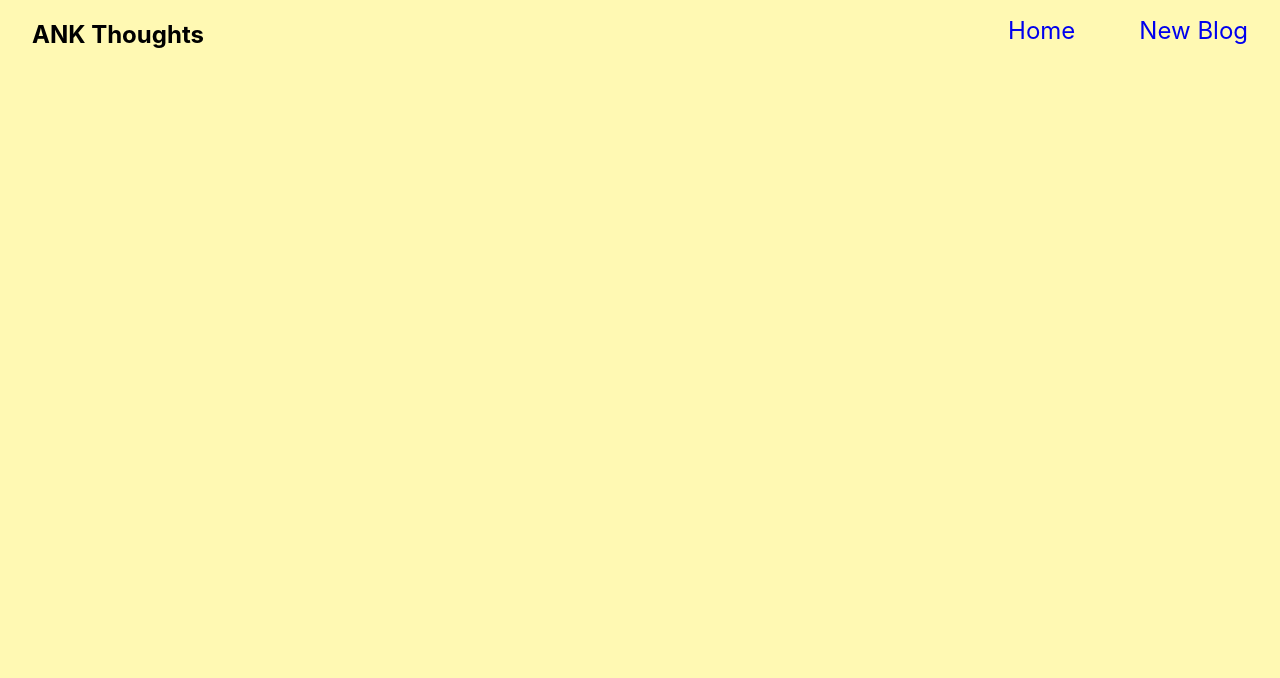
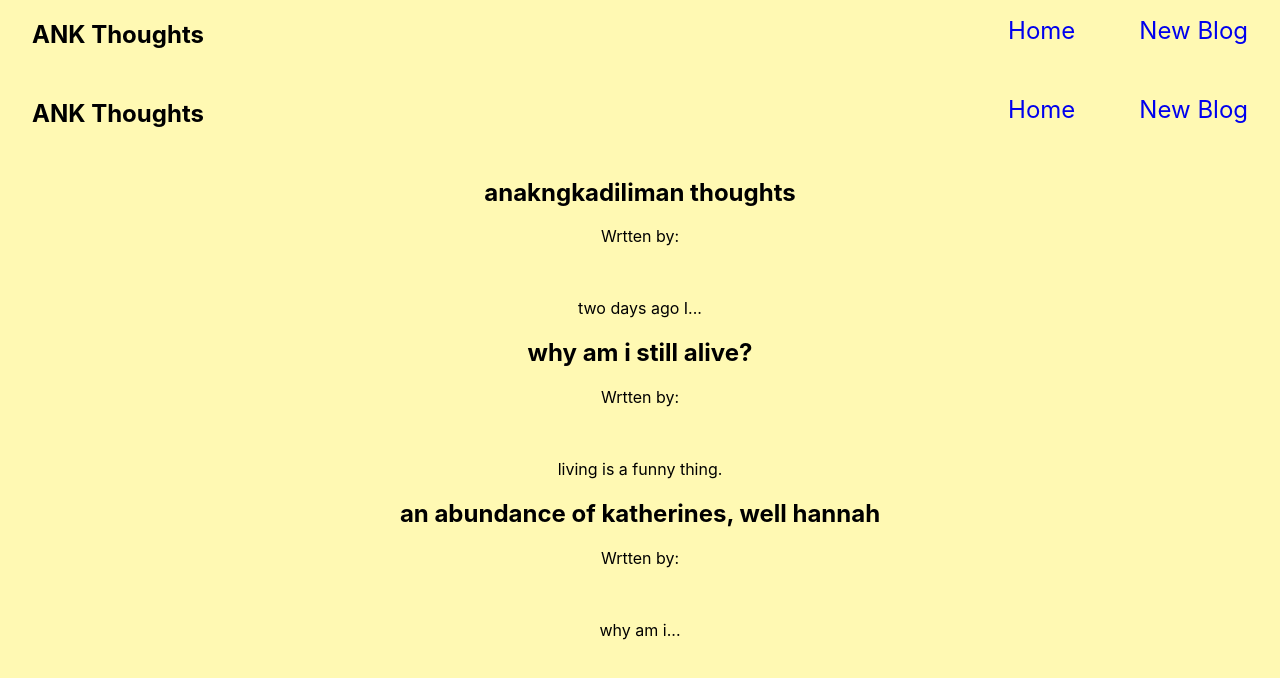
Before and after one commit to CloudMojos/cra-mini-blog, a React (Create React App) app: page / in a window 1280 px wide. Shown: the top 678 px of the page. Built offline with nearby package versions, Linux system fonts and the light colour scheme; the HTML template or start-up script is replaced by a standard one.

Commit message:
another useless commit

```diff
--- a/src/App.js
+++ b/src/App.js
@@ -9,9 +9,10 @@ function App() {
   return (
     <div className="App">
       <Navbar />
-      {/* <div className="content">
+      <Navbar />
+      <div className="content">
         <Home />
-      </div> */}
+      </div>
     </div>
   );
 }
```
